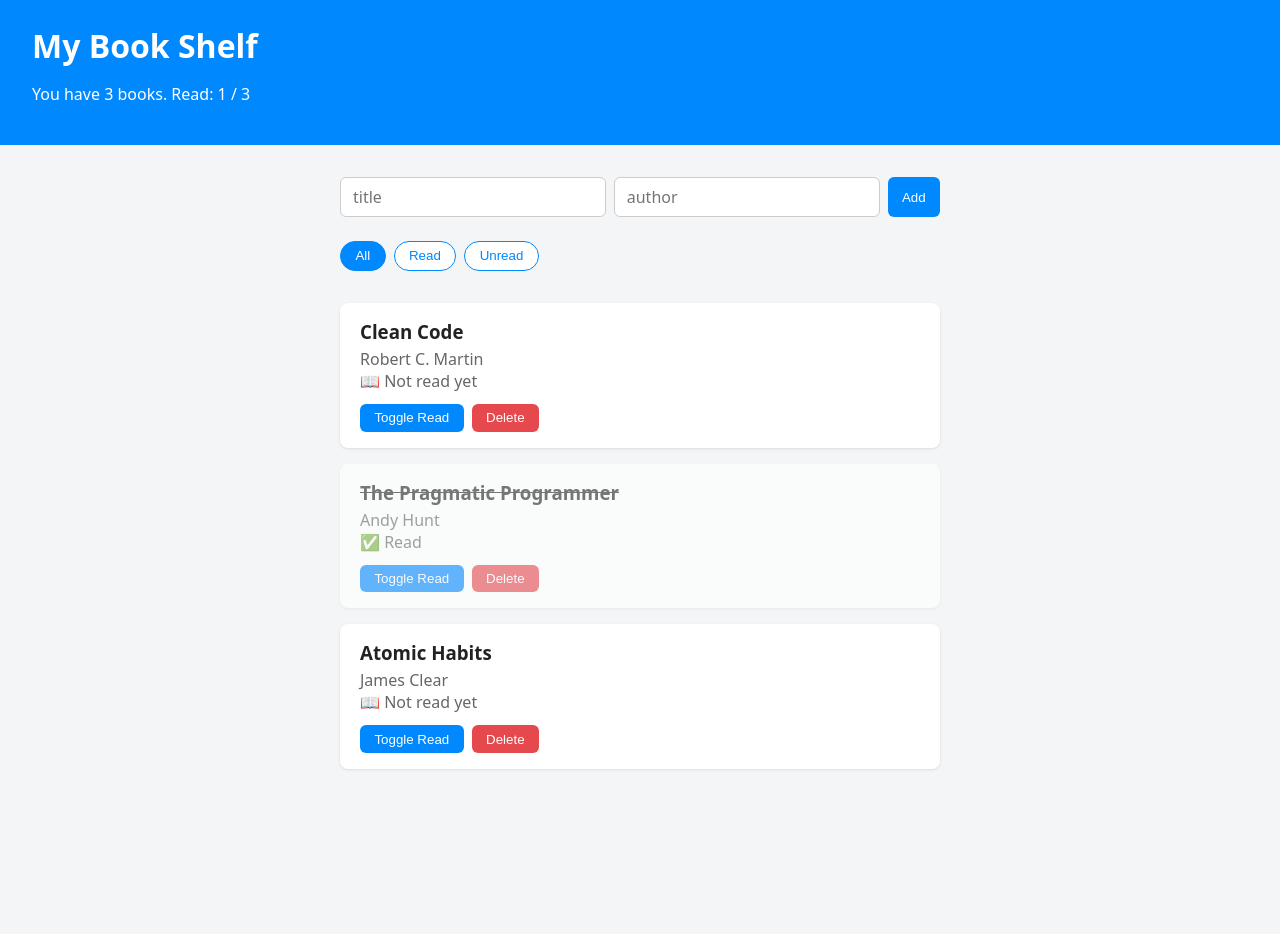
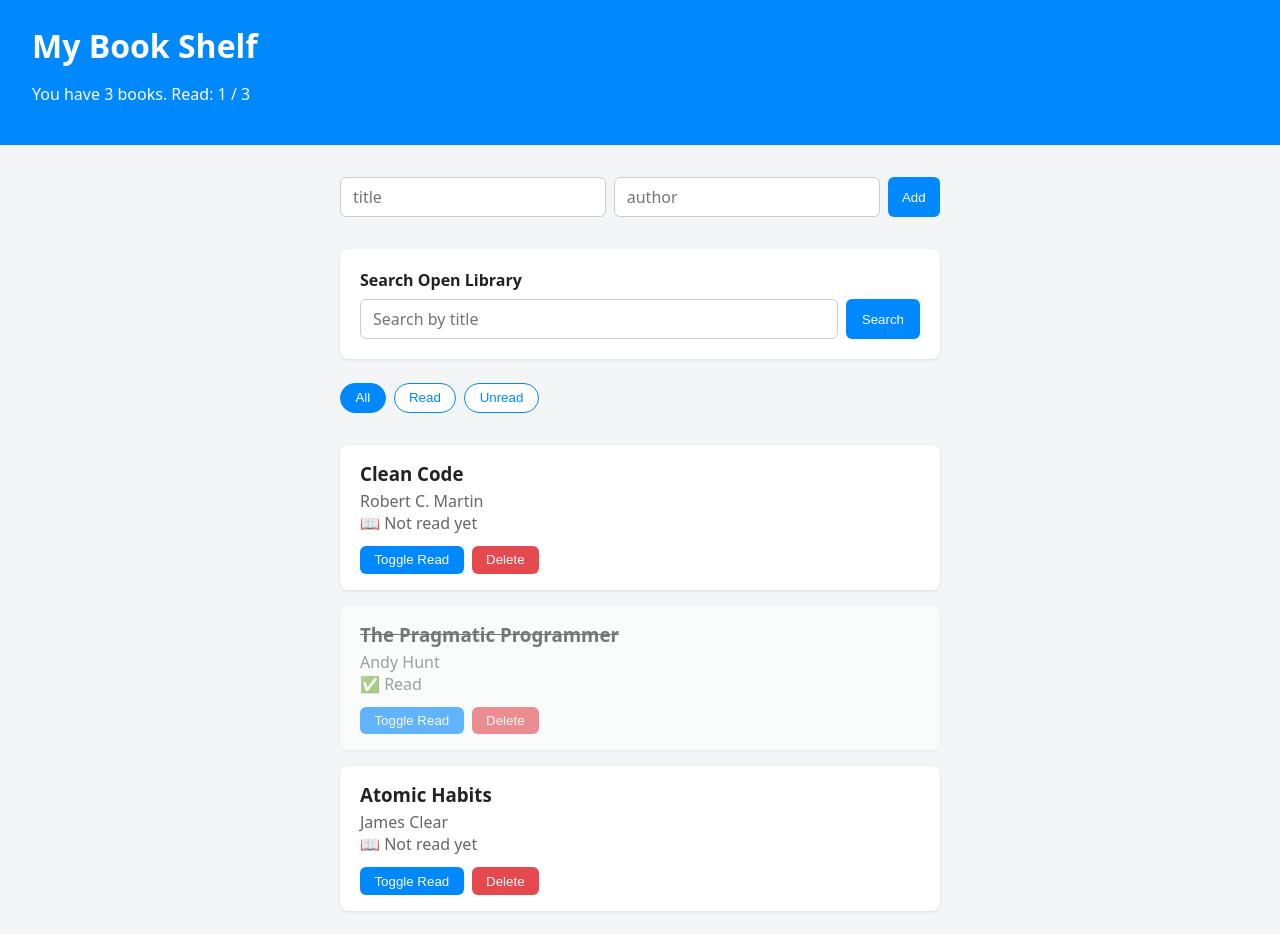
Before and after one commit to hsinatnias/bookshelf, a React (Vite) app: page / in a window 1280 px wide. Shown: the top 934 px of the page. Before the commit the page ends 801 px from the top, so only its background shows below. Built offline with nearby package versions, Linux system fonts and the light colour scheme.

Commit message:
step3 -- book search

```diff
--- a/src/App.jsx
+++ b/src/App.jsx
@@ -3,6 +3,7 @@ import UserForm from "./components/UserForm.jsx";
 import Header from "./components/Header.jsx";
 import FilterBar from "./components/FilterBar.jsx";
 import BookList from "./components/BookList.jsx";
+import BookSearch from "./components/BookSearch.jsx";
 
 const initialBooks =[
   {id: 1, title: "Clean Code", author: "Robert C. Martin", read: false},
@@ -65,6 +66,7 @@ function App(){
   return <>
     <Header booksLength={booksLength} readCount={readCount}  />
     <UserForm onAdd={handleAdd}  />
+    <BookSearch onAdd={handleAdd}/>
     <FilterBar filter={filter} onFilterChange={handleFilterChange} />
     <BookList books={visibleBooks} onToggle={handleToggle} onDelete={handleDelete} />
   </>
--- /dev/null
+++ b/src/components/BookSearch.jsx
@@ -0,0 +1,88 @@
+import { useState } from "react";
+
+export default function BookSearch({onAdd}) {
+    const [query, setQuery] = useState("");
+    const [results, setResults] = useState(null);
+    const [isLoading, setIsLoading] = useState(false);
+    const [errors, setErrors] = useState(null);
+
+
+    async function handleSearch() {
+        if (query.trim() === "") return;
+        setIsLoading(true);
+        setErrors(null);
+        try{
+            const url = `https://openlibrary.org/search.json?q=${encodeURIComponent(query)}&limit=10`;
+
+            const response = await fetch(url);
+            if(!response.ok) {
+                throw new Error(`Search failed (status ${response.status})`);
+            }
+            const json = await response.json();
+            setResults(json.docs);
+            }catch(err){
+            setErrors(err.message);
+        }finally{
+            setIsLoading(false);
+        }
+    }
+
+    let content = null;
+
+    if (isLoading) {
+        content = <p className="search-status">Searching...</p>;
+    } else if (errors) {
+        content = <p className="search-status error">Error: {errors}</p>;
+    } else if (results && results.length === 0) {
+        content = <p className="search-status">No books found.</p>;
+    } else if (results) {
+        content = <div  className="table-wrapper">
+            <table className="results-table">
+                <thead>
+                <tr>
+                    <th>Book Title</th>
+                    <th>First Author</th>
+                    <th>First publish year</th>
+                    <th>Add to Shelf</th>
+                </tr>
+                </thead>
+                <tbody>
+
+                { results.map((book) =>
+                    {
+                        const author = book.author_name?.[0] ?? "Unknown author";
+
+                        return(
+                            <tr key={book.key}>
+                                <td >{book.title}</td>
+                                <td >{author}</td>
+                                <td >{book.first_publish_year}</td>
+                                <td>
+                                    <button className="add-btn" onClick={()=>onAdd({title:book.title, author:author})}>Add to Shelf</button>
+                                </td>
+                            </tr>
+                        )
+                    }
+
+
+                )}
+
+
+                </tbody>
+            </table>
+        </div>;
+    }
+
+
+
+    return(
+        <section className="book-search">
+            <label htmlFor="bookSearch">Search Open Library</label>
+            <div className="search-bar">
+                <input id="bookSearch" type="text" placeholder="Search by title" onChange={(event)=>setQuery(event.target.value)} value={query} />
+                <button onClick={handleSearch}>Search</button>
+            </div>
+            {content}
+        </section>
+    )
+}
--- a/src/index.css
+++ b/src/index.css
@@ -129,3 +129,105 @@ body {
   background: #08f;
   color: white;
 }
+
+/* ---------- Book search ---------- */
+
+.book-search {
+  max-width: 600px;
+  margin: 2rem auto 0;
+  padding: 1.25rem;
+  background: white;
+  border-radius: 8px;
+  box-shadow: 0 1px 3px rgba(0, 0, 0, 0.1);
+}
+
+.book-search label {
+  display: block;                  /* labels are inline by default; this puts it on its own line */
+  font-weight: 600;
+  margin-bottom: 0.5rem;
+}
+
+.search-bar {
+  display: flex;
+  gap: 0.5rem;
+}
+
+.search-bar input {
+  flex: 1;
+  padding: 0.5rem 0.75rem;
+  border: 1px solid #ccc;
+  border-radius: 6px;
+  font-size: 1rem;
+  font-family: inherit;
+}
+
+.search-bar input:focus {
+  outline: none;
+  border-color: #08f;
+  box-shadow: 0 0 0 3px rgba(0, 136, 255, 0.2);
+}
+
+.search-bar button,
+.add-btn {
+  padding: 0.5rem 1rem;
+  border: none;
+  border-radius: 6px;
+  background: #08f;
+  color: white;
+  cursor: pointer;
+  white-space: nowrap;             /* keeps "Add to Shelf" on one line */
+}
+
+.search-bar button:hover,
+.add-btn:hover {
+  background: #0066cc;
+}
+
+.search-status {
+  margin: 1rem 0 0;
+  color: #666;
+}
+
+.search-status.error {
+  color: #c53036;
+}
+
+/* ---------- Results table ---------- */
+
+.table-wrapper {
+  margin-top: 1rem;
+  overflow-x: auto;                /* on narrow screens the table scrolls sideways instead of breaking the page */
+}
+
+.results-table {
+  width: 100%;
+  border-collapse: collapse;       /* merges double cell borders into single lines */
+  font-size: 0.95rem;
+}
+
+.results-table th,
+.results-table td {
+  padding: 0.6rem 0.5rem;
+  text-align: left;
+  border-bottom: 1px solid #eee;
+}
+
+.results-table th {
+  font-size: 0.8rem;
+  text-transform: uppercase;
+  letter-spacing: 0.03em;
+  color: #666;
+}
+
+.results-table tbody tr:hover {
+  background: #f4f8ff;             /* highlight the row under the mouse */
+}
+
+.results-table td:last-child {
+  text-align: right;               /* push the Add button to the right edge */
+}
+
+.add-btn {
+  padding: 0.35rem 0.75rem;
+  font-size: 0.85rem;
+}
```
